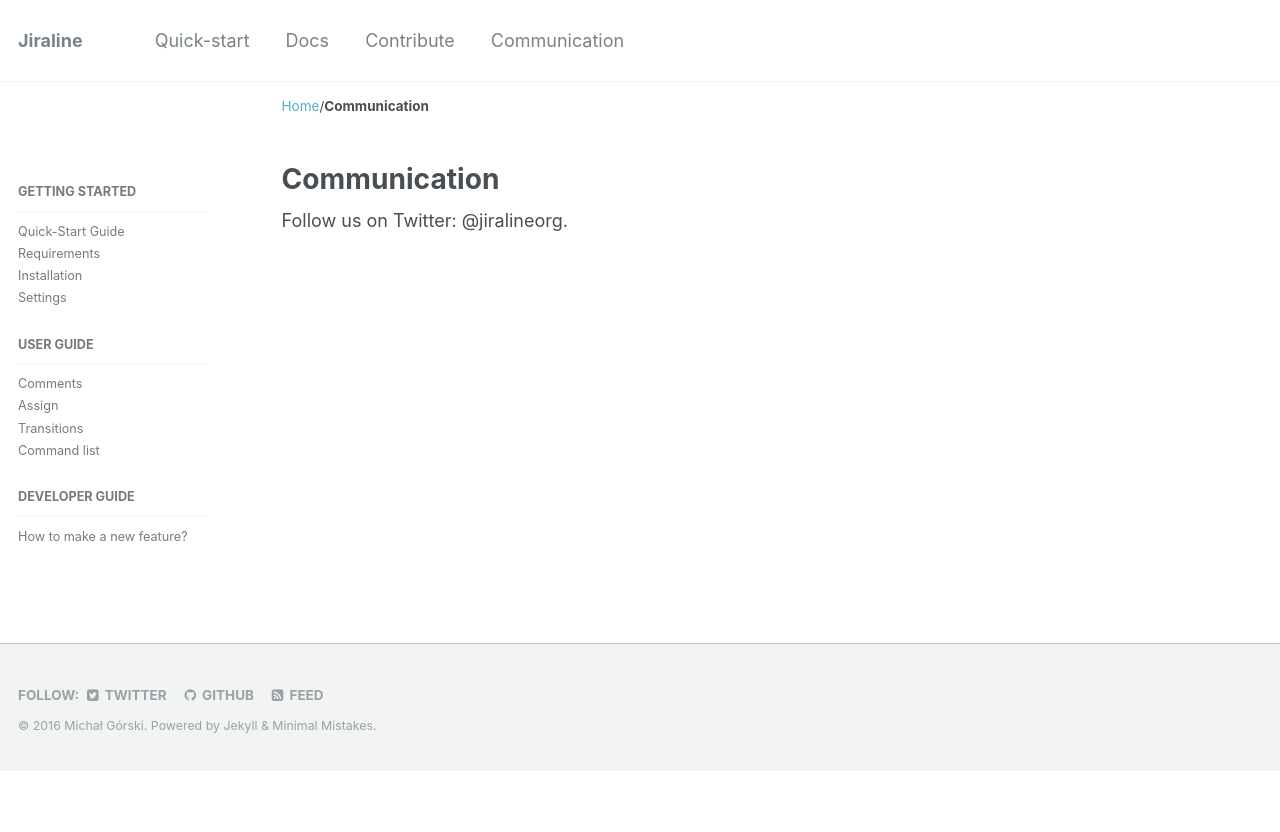
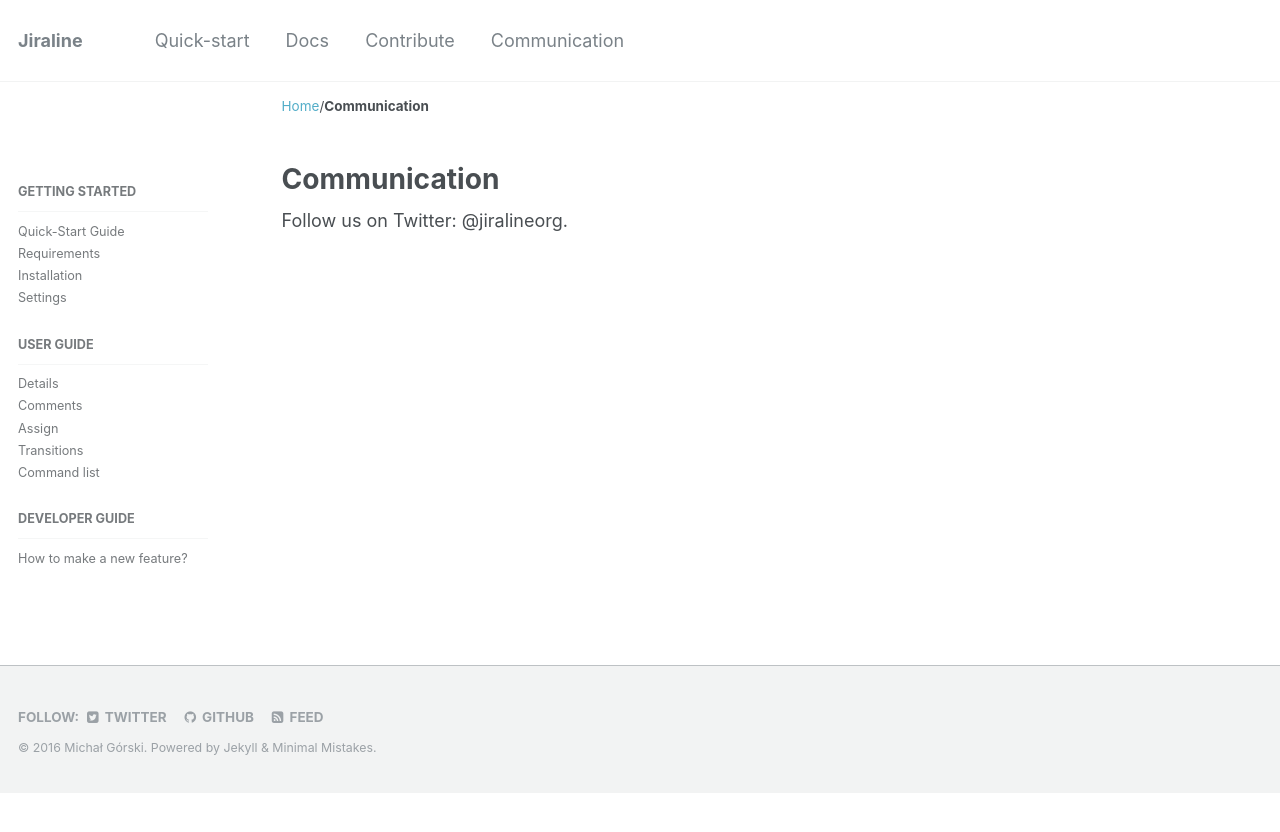
Before and after one commit to posbit/jiraline, a Jekyll site: the page built from _pages/communication.md, in a window 1280 px wide. Shown: the top 832 px of the page. Built offline with Jekyll 4.4.1, drawn with Linux system fonts in a browser that asks for light colours.

Commit message:
Details section added to navigation

```diff
--- a/_data/navigation.yml
+++ b/_data/navigation.yml
@@ -24,6 +24,8 @@ docs:
 
   - title: User Guide
     children:
+      - title: "Details"
+        url: /docs/details/
       - title: "Comments"
         url: /docs/comments/
       - title: "Assign"
```
